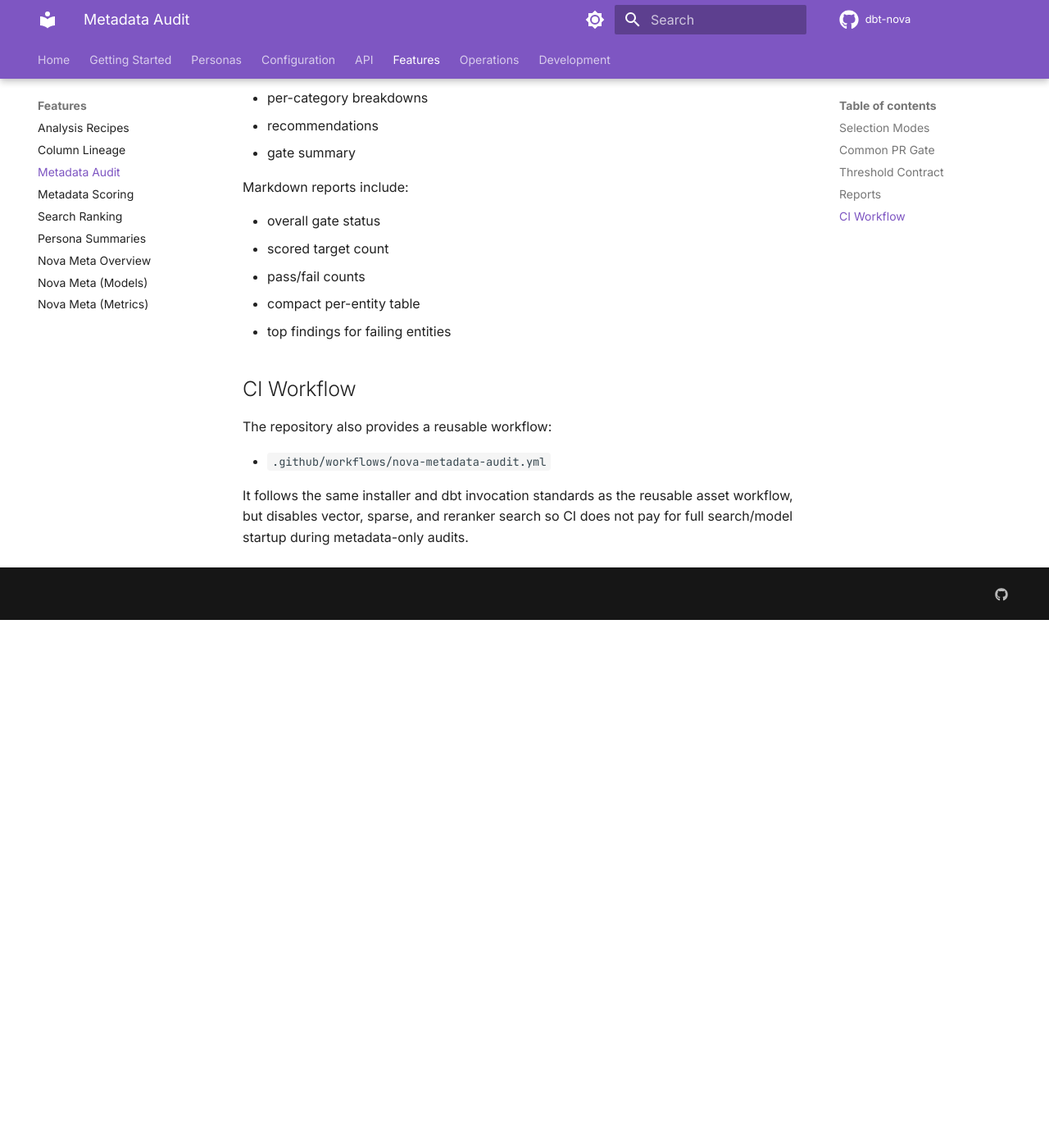
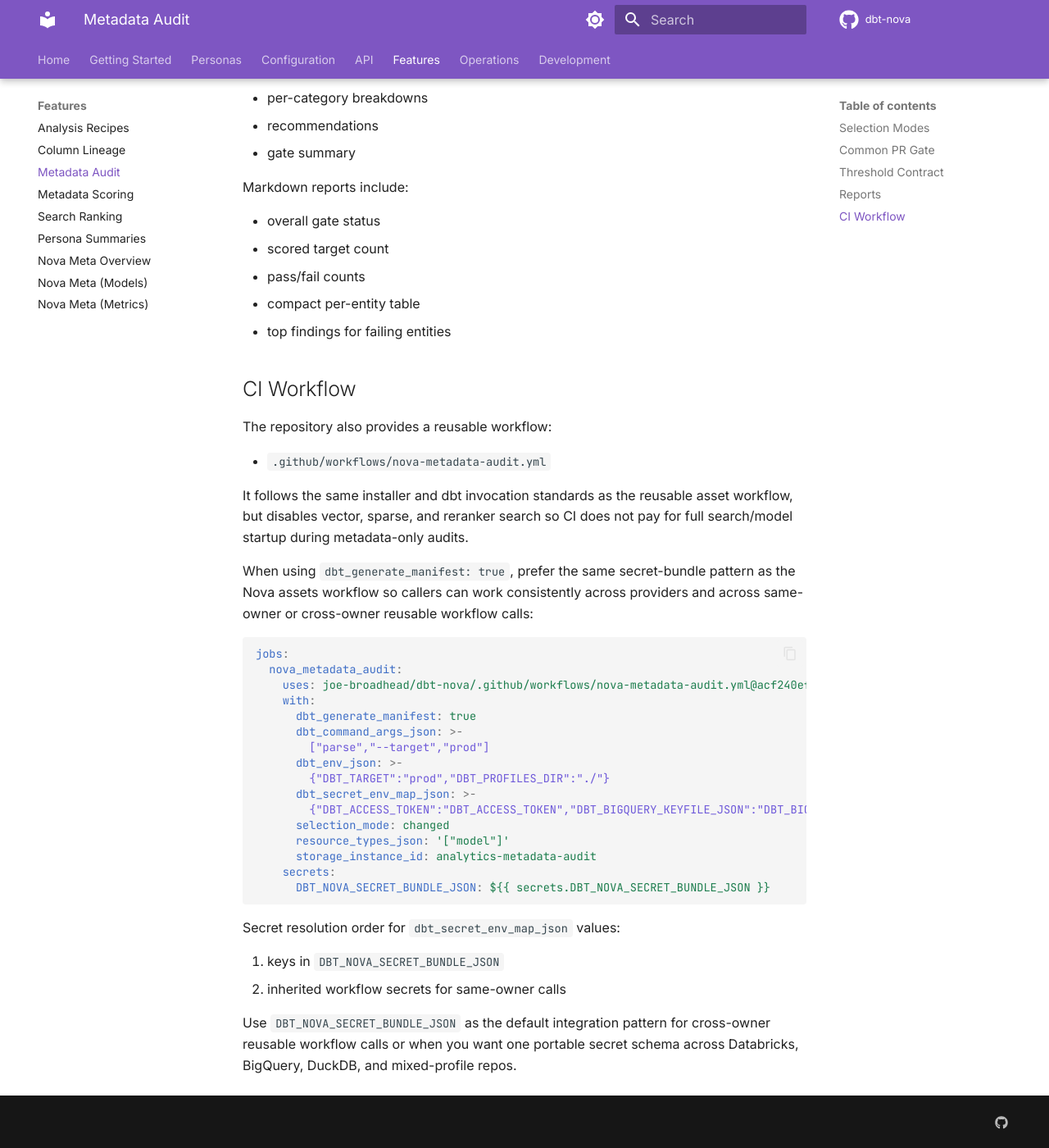
Before and after one commit to joe-broadhead/dbt-nova, an MkDocs documentation site: the page built from docs/features/metadata-audit.md, in a window 1280 px wide and 1400 px high, scrolled down 1779 px. Shown: the whole window at 82% size. Built offline with MkDocs 1.6.1 and Material for MkDocs 9.7.7, drawn with Linux system fonts in a browser that asks for light colours; comment, search, counter and statistics services are not loaded; before the commit the page ends 2535 px from its top, so only the background shows below that.

Commit message:
ci: clarify metadata audit secret bundle contract

````diff
--- a/docs/features/metadata-audit.md
+++ b/docs/features/metadata-audit.md
@@ -93,3 +93,35 @@
 It follows the same installer and dbt invocation standards as the reusable
 asset workflow, but disables vector, sparse, and reranker search so CI does not
 pay for full search/model startup during metadata-only audits.
+
+When using `dbt_generate_manifest: true`, prefer the same secret-bundle pattern
+as the Nova assets workflow so callers can work consistently across providers
+and across same-owner or cross-owner reusable workflow calls:
+
+```yaml
+jobs:
+  nova_metadata_audit:
+    uses: joe-broadhead/dbt-nova/.github/workflows/nova-metadata-audit.yml@acf240efbf6faa874b970ca9a73c3673c6ba072a
+    with:
+      dbt_generate_manifest: true
+      dbt_command_args_json: >-
+        ["parse","--target","prod"]
+      dbt_env_json: >-
+        {"DBT_TARGET":"prod","DBT_PROFILES_DIR":"./"}
+      dbt_secret_env_map_json: >-
+        {"DBT_ACCESS_TOKEN":"DBT_ACCESS_TOKEN","DBT_BIGQUERY_KEYFILE_JSON":"DBT_BIGQUERY_KEYFILE_JSON"}
+      selection_mode: changed
+      resource_types_json: '["model"]'
+      storage_instance_id: analytics-metadata-audit
+    secrets:
+      DBT_NOVA_SECRET_BUNDLE_JSON: ${{ secrets.DBT_NOVA_SECRET_BUNDLE_JSON }}
+```
+
+Secret resolution order for `dbt_secret_env_map_json` values:
+
+1. keys in `DBT_NOVA_SECRET_BUNDLE_JSON`
+2. inherited workflow secrets for same-owner calls
+
+Use `DBT_NOVA_SECRET_BUNDLE_JSON` as the default integration pattern for
+cross-owner reusable workflow calls or when you want one portable secret schema
+across Databricks, BigQuery, DuckDB, and mixed-profile repos.
````
Also changed, not shown: docs/development/ci.md (+4 -0 lines), 1 other file.
